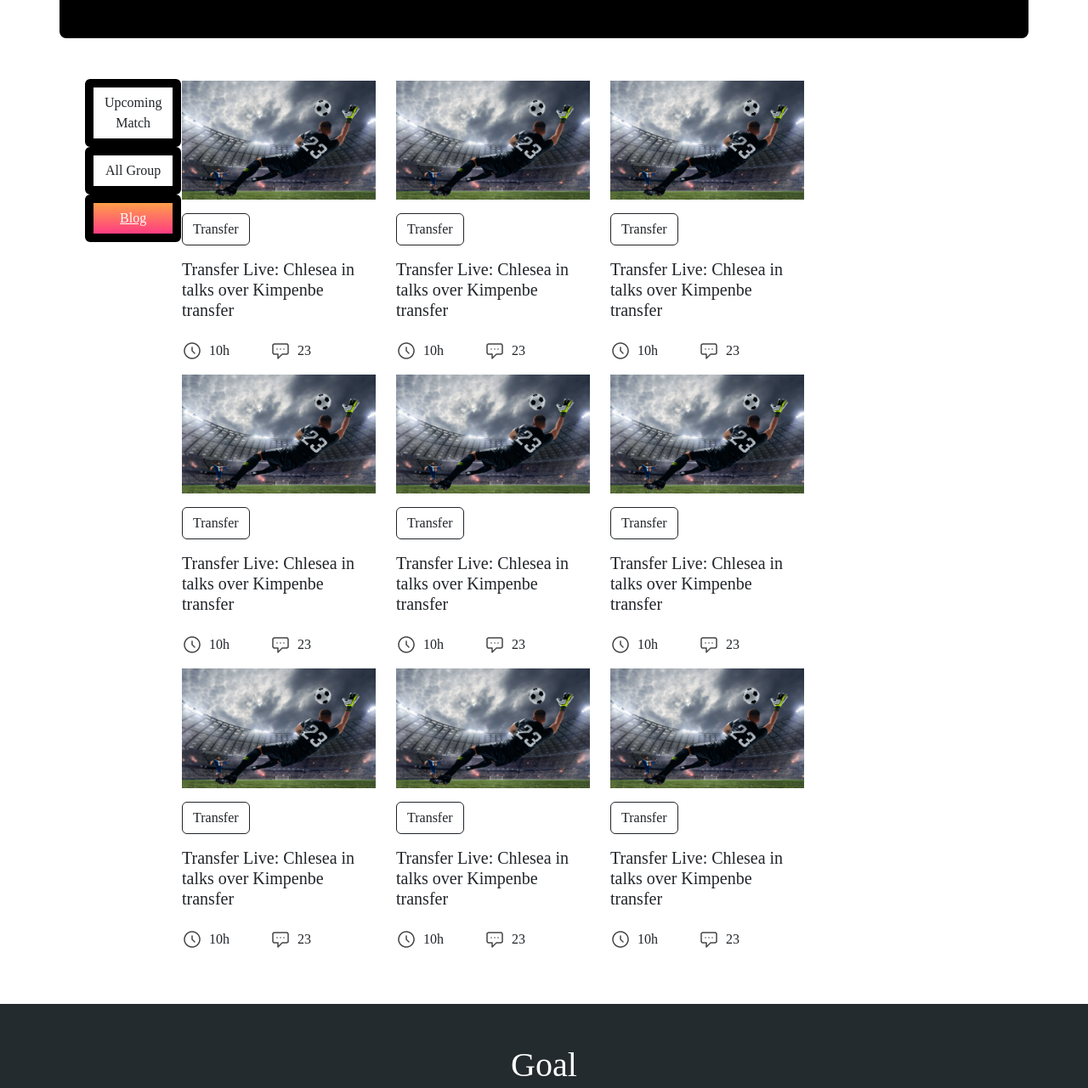
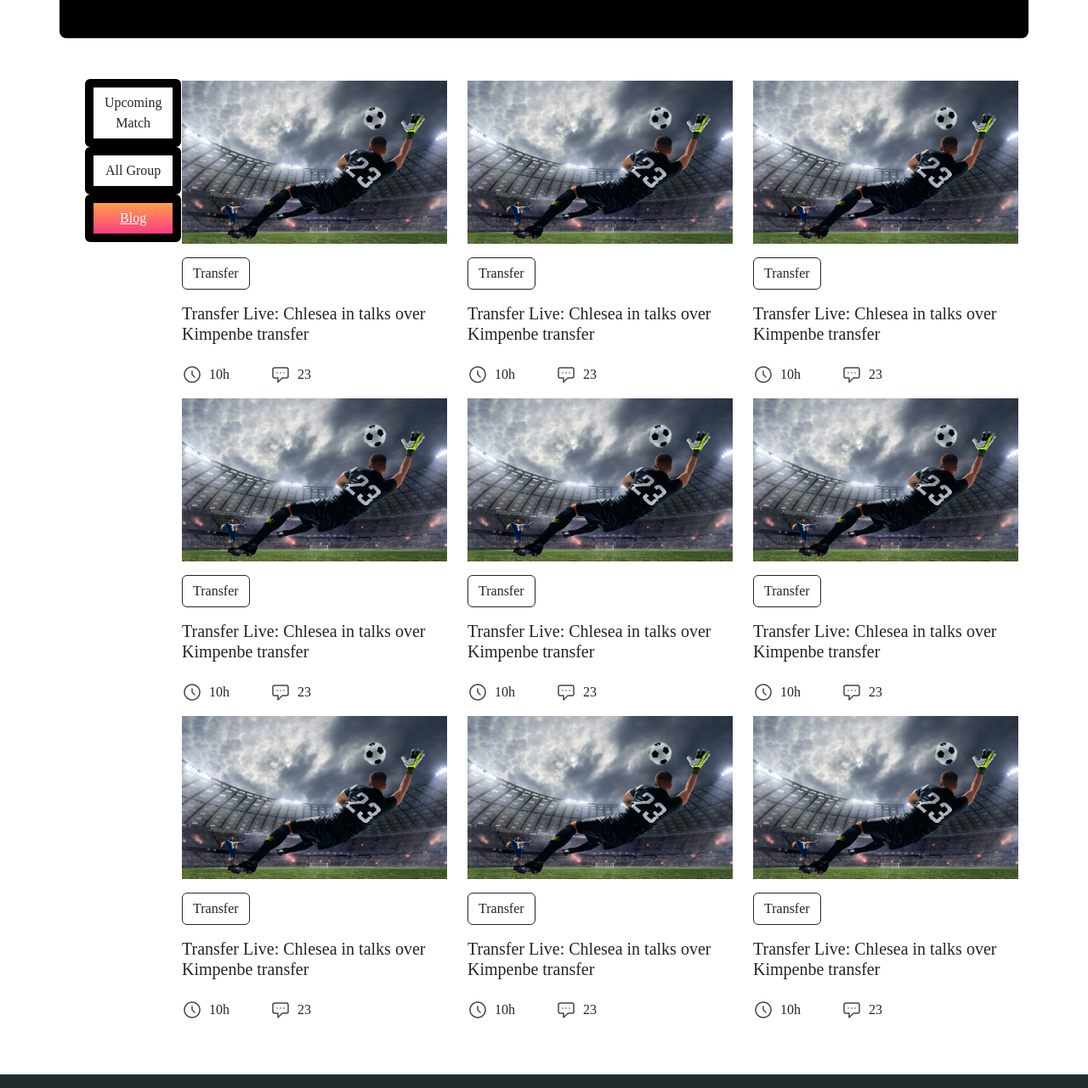
Before and after one commit to Sayan-Chakraborty-10/Football-World-Cup-3, a plain HTML site: page index.html in a window 1280 px wide. Shown: the part 394-1675 px from the top of the page at 85% size. Drawn offline with nearby package versions, Linux system fonts and the light colour scheme; a web font is replaced by a local one.

Commit message:
second commit

```diff
--- a/index.html
+++ b/index.html
@@ -35,7 +35,7 @@
     <section>
         <div class="container">
             <div class="row div3">
-                <div class="col-12 col-lg-3">
+                <div class="col-12 col-lg-4">
                     <img src="images/soccer-players-action-professional-stadium (1) (1) (1).jpg" class="img-fluid" alt="">
                     <button class="btn btn-outline-dark mt-3">Transfer</button>
                     <h5 class="mt-3">Transfer Live: Chlesea in talks over Kimpenbe transfer</h5>
@@ -50,7 +50,7 @@
                         </div>
                        </div>
                 </div>
-                <div class="col-12 col-lg-3">
+                <div class="col-12 col-lg-4">
                     <img src="images/soccer-players-action-professional-stadium (1) (1) (1).jpg" class="img-fluid" alt="">
                     <button class="btn btn-outline-dark mt-3">Transfer</button>
                     <h5 class="mt-3">Transfer Live: Chlesea in talks over Kimpenbe transfer</h5>
@@ -65,7 +65,7 @@
                         </div>
                        </div>
                 </div>
-                <div class="col-12 col-lg-3">
+                <div class="col-12 col-lg-4">
                     <img src="images/soccer-players-action-professional-stadium (1) (1) (1).jpg" class="img-fluid" alt="">
                     <button class="btn btn-outline-dark mt-3">Transfer</button>
                     <h5 class="mt-3">Transfer Live: Chlesea in talks over Kimpenbe transfer</h5>
@@ -82,7 +82,7 @@
                 </div>
             </div>
             <div class="row div4">
-                <div class="col-12 col-lg-3">
+                <div class="col-12 col-lg-4">
                     <img src="images/soccer-players-action-professional-stadium (1) (1) (1).jpg" class="img-fluid" alt="">
                     <button class="btn btn-outline-dark mt-3">Transfer</button>
                     <h5 class="mt-3">Transfer Live: Chlesea in talks over Kimpenbe transfer</h5>
@@ -97,7 +97,7 @@
                         </div>
                        </div>
                 </div>
-                <div class="col-12 col-lg-3">
+                <div class="col-12 col-lg-4">
                     <img src="images/soccer-players-action-professional-stadium (1) (1) (1).jpg" class="img-fluid" alt="">
                     <button class="btn btn-outline-dark mt-3">Transfer</button>
                     <h5 class="mt-3">Transfer Live: Chlesea in talks over Kimpenbe transfer</h5>
@@ -112,7 +112,7 @@
                         </div>
                        </div>
                 </div>
-                <div class="col-12 col-lg-3">
+                <div class="col-12 col-lg-4">
                     <img src="images/soccer-players-action-professional-stadium (1) (1) (1).jpg" class="img-fluid" alt="">
                     <button class="btn btn-outline-dark mt-3">Transfer</button>
                     <h5 class="mt-3">Transfer Live: Chlesea in talks over Kimpenbe transfer</h5>
@@ -129,7 +129,7 @@
                 </div>
             </div>
             <div class="row div5">
-                <div class="col-12 col-lg-3">
+                <div class="col-12 col-lg-4">
                     <img src="images/soccer-players-action-professional-stadium (1) (1) (1).jpg" class="img-fluid" alt="">
                     <button class="btn btn-outline-dark mt-3">Transfer</button>
                     <h5 class="mt-3">Transfer Live: Chlesea in talks over Kimpenbe transfer</h5>
@@ -144,7 +144,7 @@
                         </div>
                        </div>
                 </div>
-                <div class="col-12 col-lg-3">
+                <div class="col-12 col-lg-4">
                     <img src="images/soccer-players-action-professional-stadium (1) (1) (1).jpg" class="img-fluid" alt="">
                     <button class="btn btn-outline-dark mt-3">Transfer</button>
                     <h5 class="mt-3">Transfer Live: Chlesea in talks over Kimpenbe transfer</h5>
@@ -159,7 +159,7 @@
                         </div>
                        </div>
                 </div>
-                <div class="col-12 col-lg-3">
+                <div class="col-12 col-lg-4">
                     <img src="images/soccer-players-action-professional-stadium (1) (1) (1).jpg" class="img-fluid" alt="">
                     <button class="btn btn-outline-dark mt-3">Transfer</button>
                     <h5 class="mt-3">Transfer Live: Chlesea in talks over Kimpenbe transfer</h5>
```
